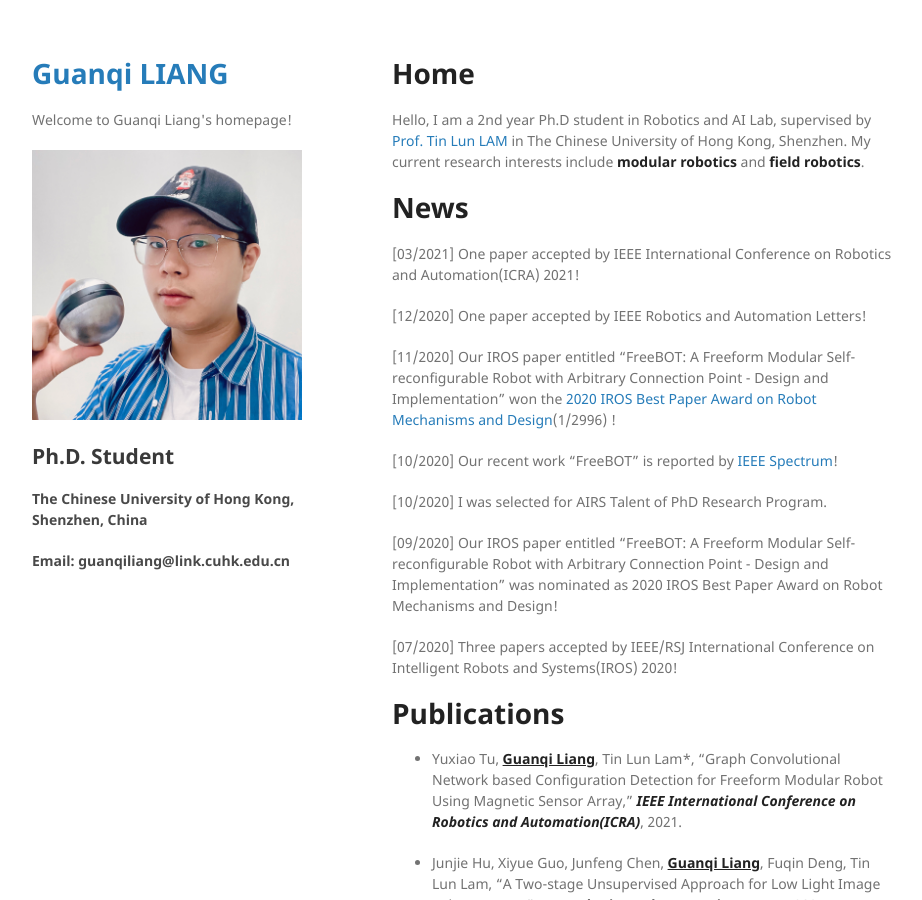
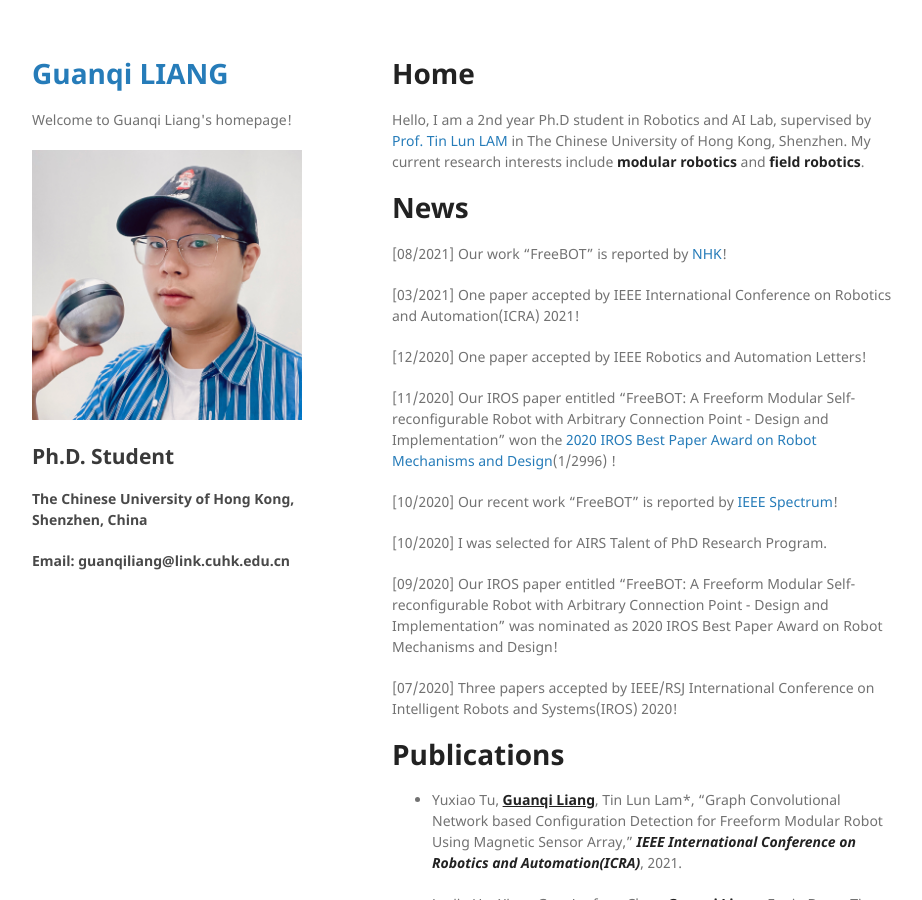
Before and after one commit to guanqiliang/guanqiliang.github.com, a Jekyll site: the page built from index.md, in a window 1280 px wide and 900 px high. Shown: the whole window, without its empty margins (178-1100 px from the left). Built offline with Jekyll 4.4.1, drawn with Linux system fonts in a browser that asks for light colours; our own code applies the rules of GitHub Pages for plain Markdown files.

Commit message:
Update index.md

```diff
--- a/index.md
+++ b/index.md
@@ -3,6 +3,8 @@
 Hello, I am a 2nd year Ph.D student in Robotics and AI Lab, supervised by [Prof. Tin Lun LAM](https://sites.google.com/site/lamtinlun) in The Chinese University of Hong Kong, Shenzhen. My current research interests include <strong>modular robotics</strong> and <strong>field robotics</strong>.
 
 # News
+
+[08/2021] Our work “FreeBOT” is reported by [NHK](https://www.nhk.jp/p/ts/KZ9V71RXVZ/episode/te/LXLJ9VNPY6/)!
 
 [03/2021] One paper accepted by IEEE International Conference on Robotics and Automation(ICRA) 2021!
 
```
